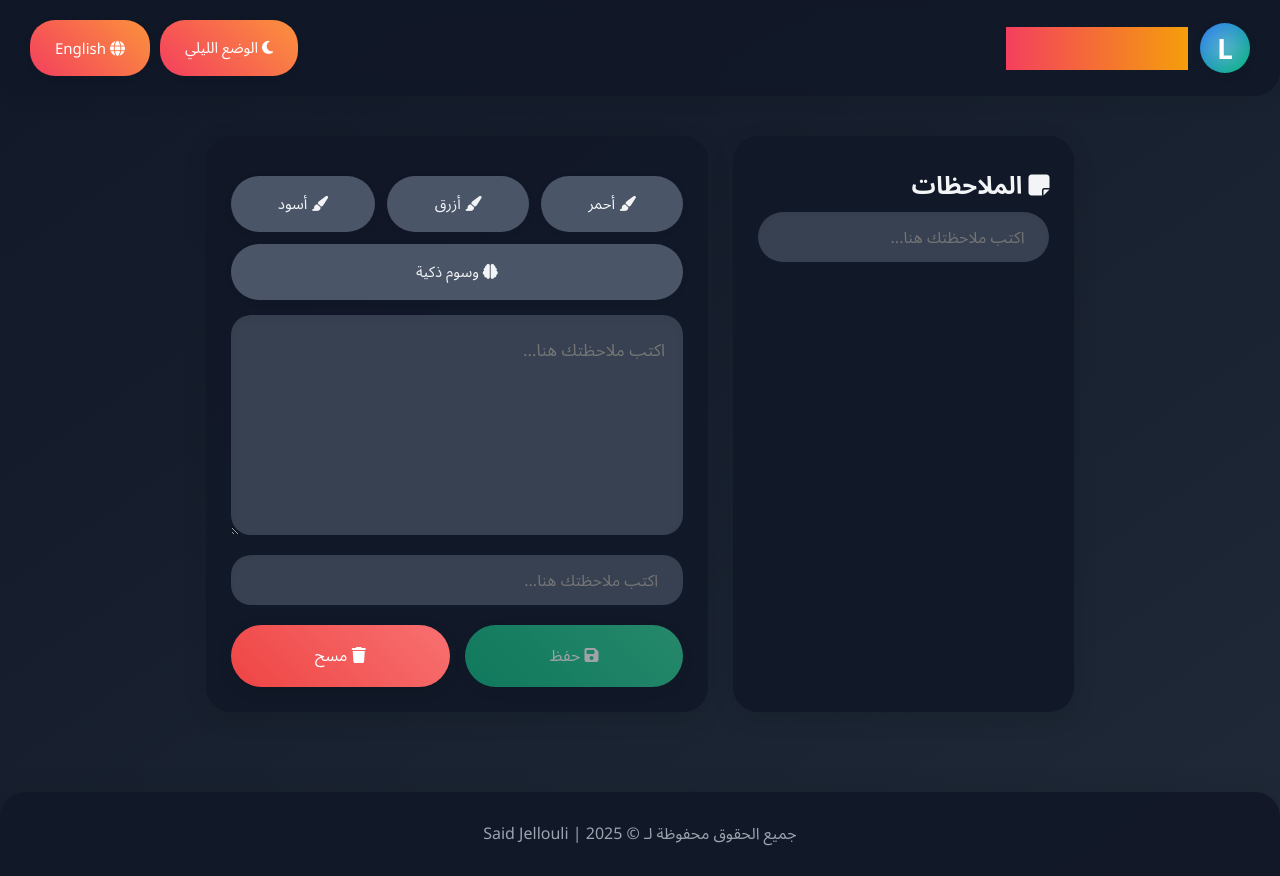
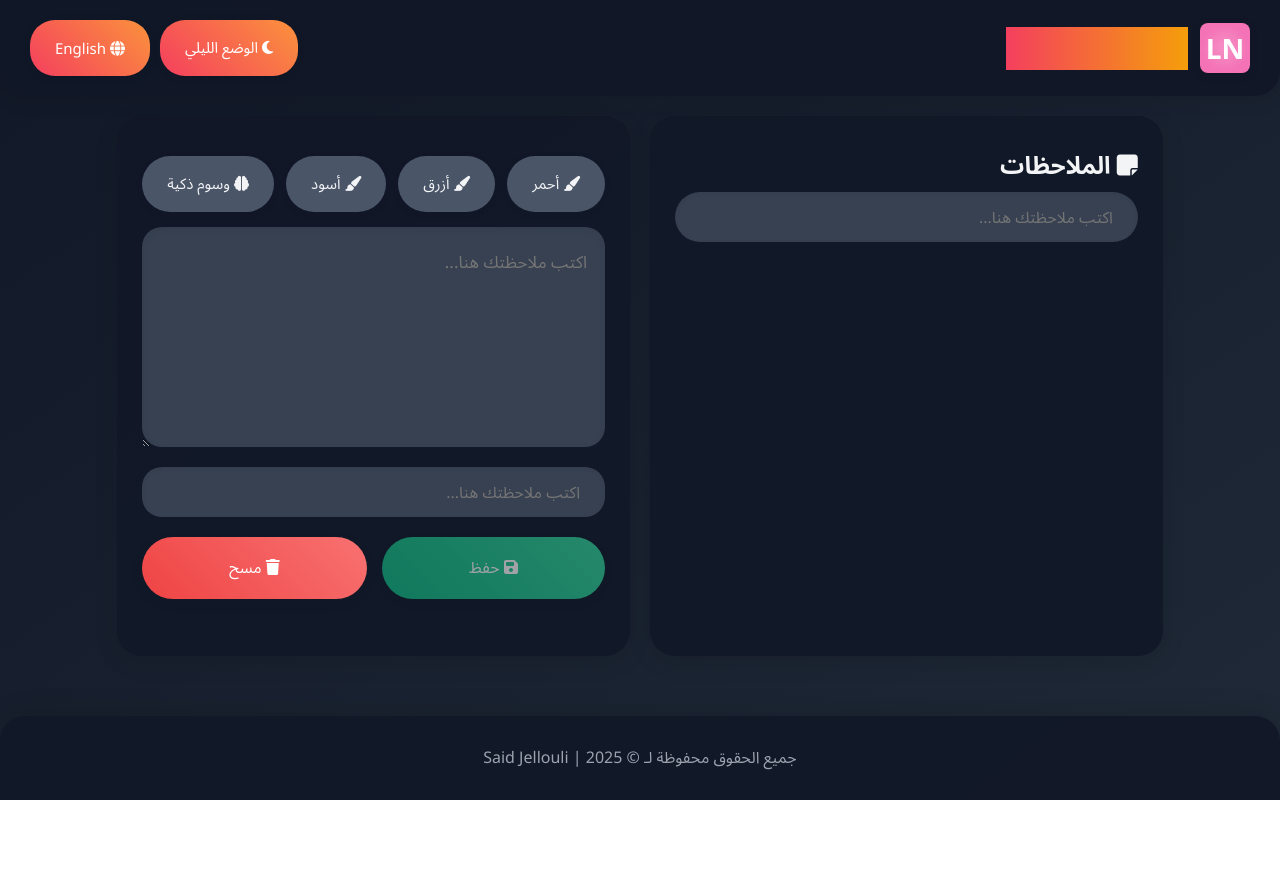
Before and after one commit to Luffydev2025/LuffyNotes, a plain HTML site: page index.html in a window 1280 px wide. Both pictures are taken after a click on the button "الوضع الليلي". After the commit the page ends 800 px from the top, so only its background shows below. Drawn offline with Linux system fonts and the light colour scheme.

Commit message:
index.html

```diff
--- a/index.html
+++ b/index.html
@@ -6,6 +6,22 @@
     <title>LuffyNotes</title>
     <link rel="stylesheet" href="https://cdnjs.cloudflare.com/ajax/libs/font-awesome/6.5.1/css/all.min.css">
     <style>
+        :root {
+            --primary-light: #3b82f6;
+            --secondary-light: #10b981;
+            --background-light: linear-gradient(145deg, #f3f4f6 0%, #e5e7eb 100%);
+            --card-light: rgba(255, 255, 255, 0.95);
+            --text-light: #1f2937;
+            --shadow-light: rgba(0, 0, 0, 0.05);
+
+            --primary-dark: #f43f5e;
+            --secondary-dark: #f59e0b;
+            --background-dark: linear-gradient(145deg, #111827 0%, #1f2937 100%);
+            --card-dark: rgba(17, 24, 39, 0.95);
+            --text-dark: #f3f4f6;
+            --shadow-dark: rgba(0, 0, 0, 0.1);
+        }
+
         * {
             margin: 0;
             padding: 0;
@@ -14,18 +30,18 @@
         }
 
         body {
-            background: linear-gradient(145deg, #f3f4f6 0%, #e5e7eb 100%);
-            color: #1f2937;
+            background: var(--background-light);
+            color: var(--text-light);
             min-height: 100vh;
             display: flex;
             flex-direction: column;
             overflow-x: hidden;
-            transition: background 0.5s ease;
+            transition: background 0.5s ease, color 0.5s ease;
         }
 
         body.dark {
-            background: linear-gradient(145deg, #111827 0%, #1f2937 100%);
-            color: #f3f4f6;
+            background: var(--background-dark);
+            color: var(--text-dark);
         }
 
         body[lang="en"] {
@@ -33,10 +49,10 @@
         }
 
         header {
-            background: rgba(255, 255, 255, 0.9);
+            background: var(--card-light);
             padding: 15px 20px;
             border-radius: 0 0 25px 25px;
-            box-shadow: 0 4px 20px rgba(0, 0, 0, 0.05);
+            box-shadow: 0 4px 20px var(--shadow-light);
             display: flex;
             justify-content: space-between;
             align-items: center;
@@ -46,41 +62,45 @@
             top: 0;
             z-index: 1000;
             backdrop-filter: blur(12px);
-            transition: background 0.5s ease;
+            transition: background 0.5s ease, box-shadow 0.5s ease;
         }
 
         body.dark header {
-            background: rgba(17, 24, 39, 0.9);
+            background: var(--card-dark);
+            box-shadow: 0 4px 20px var(--shadow-dark);
         }
 
         .logo {
             display: flex;
             align-items: center;
             gap: 12px;
-            transition: transform 0.3s ease;
+            transition: transform 0.3s ease-in-out;
         }
 
         .logo:hover {
             transform: scale(1.05);
         }
 
-        .logo-circle {
+        .logo-square {
             width: 40px;
             height: 40px;
-            background: linear-gradient(135deg, #3b82f6, #10b981);
-            border-radius: 50%;
+            background: #f9a8d4;
+            border-radius: 8px;
             display: flex;
             align-items: center;
             justify-content: center;
-            color: #fff;
-            font-size: 24px;
-            font-weight: bold;
-            box-shadow: 0 2px 10px rgba(0, 0, 0, 0.1);
             position: relative;
             overflow: hidden;
+            box-shadow: 0 2px 10px var(--shadow-light);
+            transition: background 0.5s ease, box-shadow 0.5s ease;
         }
 
-        .logo-circle::before {
+        body.dark .logo-square {
+            background: #f472b6;
+            box-shadow: 0 2px 10px var(--shadow-dark);
+        }
+
+        .logo-square::before {
             content: '';
             position: absolute;
             width: 100%;
@@ -94,17 +114,26 @@
             50% { transform: scale(1.2); opacity: 1; }
         }
 
+        .logo-text {
+            font-size: 24px;
+            font-weight: bold;
+            color: #fff;
+            position: relative;
+            z-index: 1;
+        }
+
         .site-title {
             font-size: 24px;
             font-weight: 700;
-            background: linear-gradient(90deg, #3b82f6, #10b981);
+            background: linear-gradient(90deg, var(--primary-light), var(--secondary-light));
             -webkit-background-clip: text;
             color: transparent;
             letter-spacing: 0.5px;
+            transition: background 0.5s ease;
         }
 
         body.dark .site-title {
-            background: linear-gradient(90deg, #f43f5e, #f59e0b);
+            background: linear-gradient(90deg, var(--primary-dark), var(--secondary-dark));
         }
 
         .header-actions {
@@ -114,33 +143,38 @@
 
         .toggle-mode, .toggle-lang {
             padding: 10px 18px;
-            background: linear-gradient(45deg, #3b82f6, #60a5fa);
+            background: linear-gradient(45deg, var(--primary-light), #60a5fa);
             color: #fff;
             border: none;
             border-radius: 25px;
             cursor: pointer;
             font-size: 14px;
-            transition: all 0.3s ease;
-            box-shadow: 0 2px 8px rgba(0, 0, 0, 0.05);
+            transition: all 0.3s ease-in-out;
+            box-shadow: 0 2px 8px var(--shadow-light);
         }
 
         .toggle-mode:hover, .toggle-lang:hover {
             transform: translateY(-2px);
-            box-shadow: 0 4px 12px rgba(0, 0, 0, 0.1);
+            box-shadow: 0 4px 12px var(--shadow-light);
         }
 
         body.dark .toggle-mode, body.dark .toggle-lang {
-            background: linear-gradient(45deg, #f43f5e, #fb923c);
+            background: linear-gradient(45deg, var(--primary-dark), #fb923c);
+            box-shadow: 0 2px 8px var(--shadow-dark);
+        }
+
+        body.dark .toggle-mode:hover, body.dark .toggle-lang:hover {
+            box-shadow: 0 4px 12px var(--shadow-dark);
         }
 
         .container {
-            display: flex;
-            flex-wrap: wrap;
+            display: grid;
+            grid-template-columns: 1fr;
             gap: 20px;
             max-width: 1200px;
             margin: 20px auto;
+            padding: 0 10px;
             flex-grow: 1;
-            padding: 0 10px;
             animation: slideUp 0.6s ease-out;
         }
 
@@ -150,26 +184,25 @@
         }
 
         .sidebar, .editor {
-            background: rgba(255, 255, 255, 0.95);
+            background: var(--card-light);
             border-radius: 20px;
-            box-shadow: 0 6px 25px rgba(0, 0, 0, 0.05);
+            box-shadow: 0 6px 25px var(--shadow-light);
             padding: 20px;
-            transition: all 0.3s ease;
+            transition: all 0.3s ease-in-out;
         }
 
         body.dark .sidebar, body.dark .editor {
-            background: rgba(17, 24, 39, 0.95);
-            box-shadow: 0 6px 25px rgba(0, 0, 0, 0.1);
+            background: var(--card-dark);
+            box-shadow: 0 6px 25px var(--shadow-dark);
         }
 
         .sidebar {
-            flex: 1 1 100%;
             max-height: 50vh;
             overflow-y: auto;
         }
 
         .editor {
-            flex: 1 1 100%;
+            margin-bottom: 20px;
         }
 
         .search-bar {
@@ -180,8 +213,8 @@
             background: #f3f4f6;
             margin-bottom: 20px;
             font-size: 15px;
-            box-shadow: inset 0 2px 5px rgba(0, 0, 0, 0.03);
-            transition: box-shadow 0.3s ease;
+            box-shadow: inset 0 2px 5px var(--shadow-light);
+            transition: box-shadow 0.3s ease-in-out;
         }
 
         .search-bar:focus {
@@ -191,7 +224,7 @@
 
         body.dark .search-bar {
             background: #374151;
-            color: #f3f4f6;
+            color: var(--text-dark);
         }
 
         #note-input {
@@ -203,9 +236,9 @@
             resize: vertical;
             font-size: 16px;
             background: #fff;
-            color: #1f2937;
-            box-shadow: inset 0 3px 8px rgba(0, 0, 0, 0.03);
-            transition: all 0.3s ease;
+            color: var(--text-light);
+            box-shadow: inset 0 3px 8px var(--shadow-light);
+            transition: all 0.3s ease-in-out;
         }
 
         #note-input:focus {
@@ -215,7 +248,7 @@
 
         body.dark #note-input {
             background: #374151;
-            color: #f3f4f6;
+            color: var(--text-dark);
         }
 
         .toolbar {
@@ -228,22 +261,22 @@
         .toolbar button {
             padding: 10px 20px;
             background: #f3f4f6;
-            color: #1f2937;
+            color: var(--text-light);
             border-radius: 25px;
             font-size: 14px;
-            transition: all 0.3s ease;
-            box-shadow: 0 2px 8px rgba(0, 0, 0, 0.05);
+            transition: all 0.3s ease-in-out;
+            box-shadow: 0 2px 8px var(--shadow-light);
         }
 
         .toolbar button:hover {
             background: #e5e7eb;
             transform: translateY(-2px);
-            box-shadow: 0 4px 12px rgba(0, 0, 0, 0.1);
+            box-shadow: 0 4px 12px var(--shadow-light);
         }
 
         body.dark .toolbar button {
             background: #4a5568;
-            color: #f3f4f6;
+            color: var(--text-dark);
         }
 
         body.dark .toolbar button:hover {
@@ -261,8 +294,8 @@
             border-radius: 15px;
             font-size: 15px;
             background: #f3f4f6;
-            box-shadow: inset 0 2px 5px rgba(0, 0, 0, 0.03);
-            transition: all 0.3s ease;
+            box-shadow: inset 0 2px 5px var(--shadow-light);
+            transition: all 0.3s ease-in-out;
         }
 
         .tags input:focus {
@@ -272,7 +305,7 @@
 
         body.dark .tags input {
             background: #374151;
-            color: #f3f4f6;
+            color: var(--text-dark);
         }
 
         .button-group {
@@ -291,13 +324,13 @@
             cursor: pointer;
             flex-grow: 1;
             font-size: 15px;
-            transition: all 0.3s ease;
-            box-shadow: 0 4px 15px rgba(0, 0, 0, 0.1);
+            transition: all 0.3s ease-in-out;
+            box-shadow: 0 4px 15px var(--shadow-light);
         }
 
         button:hover {
             transform: translateY(-3px);
-            box-shadow: 0 6px 20px rgba(0, 0, 0, 0.15);
+            box-shadow: 0 6px 20px var(--shadow-light);
         }
 
         button.delete {
@@ -319,19 +352,19 @@
             justify-content: space-between;
             align-items: center;
             gap: 15px;
-            border-left: 5px solid #3b82f6;
-            transition: all 0.3s ease;
+            border-left: 5px solid var(--primary-light);
+            transition: all 0.3s ease-in-out;
         }
 
         #notes-list li:hover {
             background: #e5e7eb;
             transform: translateX(5px);
-            box-shadow: 0 4px 15px rgba(0, 0, 0, 0.05);
+            box-shadow: 0 4px 15px var(--shadow-light);
         }
 
         body.dark #notes-list li {
             background: #374151;
-            border-left-color: #f43f5e;
+            border-left-color: var(--primary-dark);
         }
 
         body.dark #notes-list li:hover {
@@ -349,7 +382,7 @@
             border-radius: 20px;
             background: transparent;
             color: inherit;
-            transition: all 0.3s ease;
+            transition: all 0.3s ease-in-out;
         }
 
         .note-actions button:hover {
@@ -371,9 +404,9 @@
             font-size: 16px;
             z-index: 1000;
             opacity: 0;
-            transition: opacity 0.5s, transform 0.3s;
+            transition: opacity 0.5s, transform 0.3s ease-in-out;
             background: linear-gradient(45deg, #10b981, #34d399);
-            box-shadow: 0 6px 20px rgba(0, 0, 0, 0.1);
+            box-shadow: 0 6px 20px var(--shadow-light);
         }
 
         .notification.error {
@@ -386,15 +419,16 @@
             font-size: 15px;
             color: #6b7280;
             margin-top: 30px;
-            background: rgba(255, 255, 255, 0.95);
+            background: var(--card-light);
             border-radius: 20px 20px 0 0;
-            box-shadow: 0 -6px 25px rgba(0, 0, 0, 0.05);
-            transition: background 0.5s ease;
+            box-shadow: 0 -6px 25px var(--shadow-light);
+            transition: background 0.5s ease, box-shadow 0.5s ease;
         }
 
         body.dark footer {
             color: #9ca3af;
-            background: rgba(17, 24, 39, 0.95);
+            background: var(--card-dark);
+            box-shadow: 0 -6px 25px var(--shadow-dark);
         }
 
         /* Media Queries للتوافق مع جميع الأجهزة */
@@ -404,9 +438,12 @@
                 border-radius: 0 0 15px 15px;
             }
 
-            .logo-circle {
+            .logo-square {
                 width: 30px;
                 height: 30px;
+            }
+
+            .logo-text {
                 font-size: 18px;
             }
 
@@ -490,9 +527,12 @@
                 border-radius: 0 0 20px 20px;
             }
 
-            .logo-circle {
+            .logo-square {
                 width: 35px;
                 height: 35px;
+            }
+
+            .logo-text {
                 font-size: 20px;
             }
 
@@ -571,13 +611,18 @@
         }
 
         @media (min-width: 768px) {
-            .sidebar { flex: 1 1 340px; max-height: 75vh; }
-            .editor { flex: 2 1 500px; }
+            .container {
+                grid-template-columns: repeat(auto-fit, minmax(320px, 1fr));
+            }
+
+            .sidebar { max-height: 75vh; }
+            .editor { margin-bottom: 0; }
+
             header { padding: 20px 30px; }
-            .logo-circle { width: 50px; height: 50px; font-size: 28px; }
+            .logo-square { width: 50px; height: 50px; }
+            .logo-text { font-size: 28px; }
             .site-title { font-size: 32px; }
             .header-actions button { padding: 12px 25px; font-size: 15px; }
-            .container { margin: 40px auto; gap: 25px; padding: 0 20px; }
             .sidebar, .editor { padding: 25px; border-radius: 25px; }
             .search-bar { padding: 14px 25px; font-size: 16px; border-radius: 30px; }
             #note-input { min-height: 220px; padding: 18px; font-size: 17px; border-radius: 20px; }
@@ -593,7 +638,9 @@
 <body>
     <header>
         <div class="logo">
-            <div class="logo-circle">L</div>
+            <div class="logo-square">
+                <span class="logo-text">LN</span>
+            </div>
             <span class="site-title">LuffyNotes</span>
         </div>
         <div class="header-actions">
@@ -654,7 +701,7 @@
             document.body.classList.toggle("dark");
             isDarkMode = document.body.classList.contains("dark");
             localStorage.setItem("luffyDarkMode", isDarkMode);
-            updateLanguage();
+            updateUIForTheme();
         }
 
         function toggleLanguage() {
@@ -679,6 +726,18 @@
             saveBtn.textContent = editingIndex !== null
                 ? (currentLang === "ar" ? "تحديث" : "Update")
                 : (currentLang === "ar" ? "حفظ" : "Save");
+        }
+
+        function updateUIForTheme() {
+            const isDark = document.body.classList.contains("dark");
+            document.querySelectorAll(".dynamic-theme").forEach(element => {
+                element.style.background = isDark
+                    ? element.getAttribute("data-dark-bg")
+                    : element.getAttribute("data-light-bg");
+                element.style.color = isDark
+                    ? element.getAttribute("data-dark-color")
+                    : element.getAttribute("data-light-color");
+            });
         }
 
         function displayNotes(filter = "") {
@@ -736,7 +795,7 @@
             localStorage.setItem("luffyNotes", JSON.stringify(notes));
             clearNote();
             displayNotes();
-            showNotification(currentLang === "ar" ? editingIndex !== null ? "تم التحديث!" : "تم الحفظ بنجاح!" : editingIndex !== null ? "Updated!" : "Saved successfully!", "success");
+            showNotification(currentLang === "ar" ? (editingIndex !== null ? "تم التحديث!" : "تم الحفظ بنجاح!") : (editingIndex !== null ? "Updated!" : "Saved successfully!"), "success");
         }
 
         function editNote(index) {
@@ -787,6 +846,7 @@
             if (content.includes("idea") || content.includes("فكرة")) suggestedTags.push("idea");
             if (content.includes("meeting") || content.includes("اجتماع")) suggestedTags.push("meeting");
             if (content.includes("task") || content.includes("مهمة")) suggestedTags.push("task");
+            if (content.includes("project") || content.includes("مشروع")) suggestedTags.push("project");
             tagsInput.value = suggestedTags.join(", ");
             showNotification(currentLang === "ar" ? "تم اقتراح الوسوم!" : "Tags suggested!", "success");
         }
```
